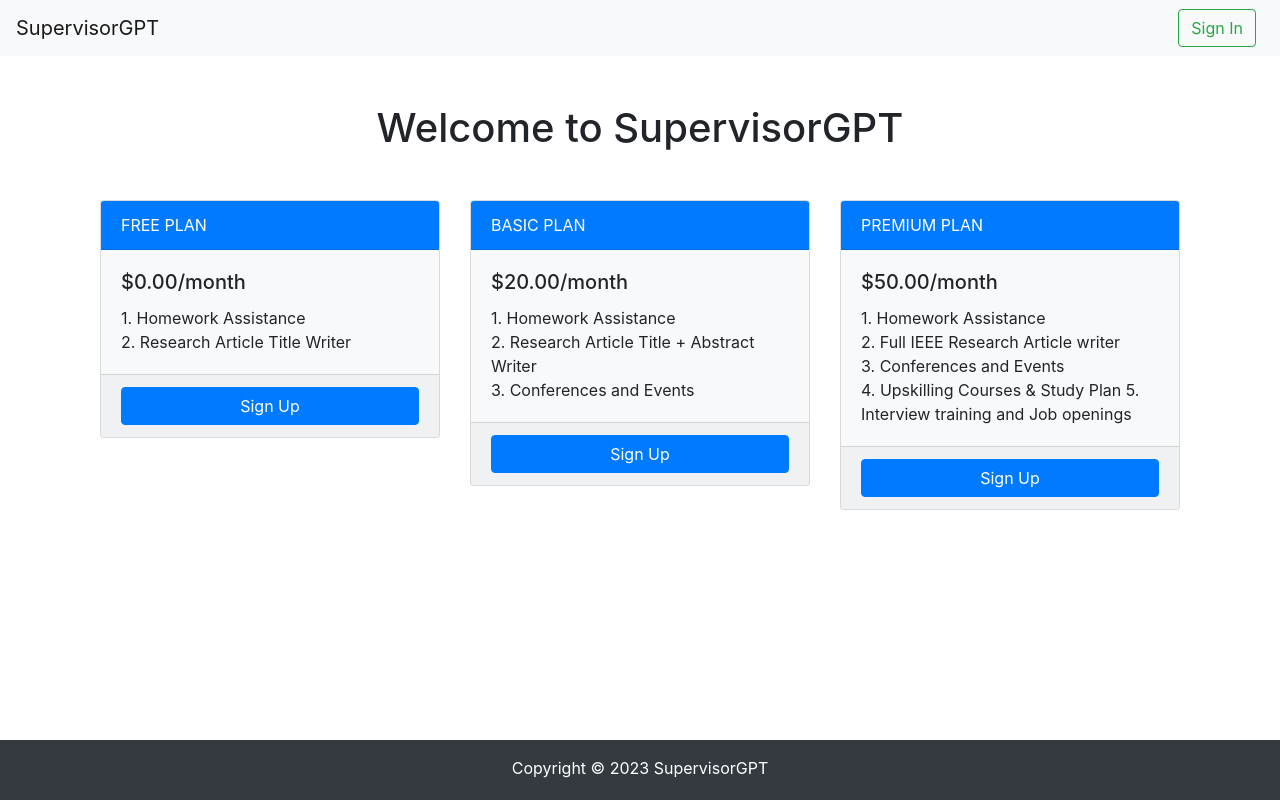
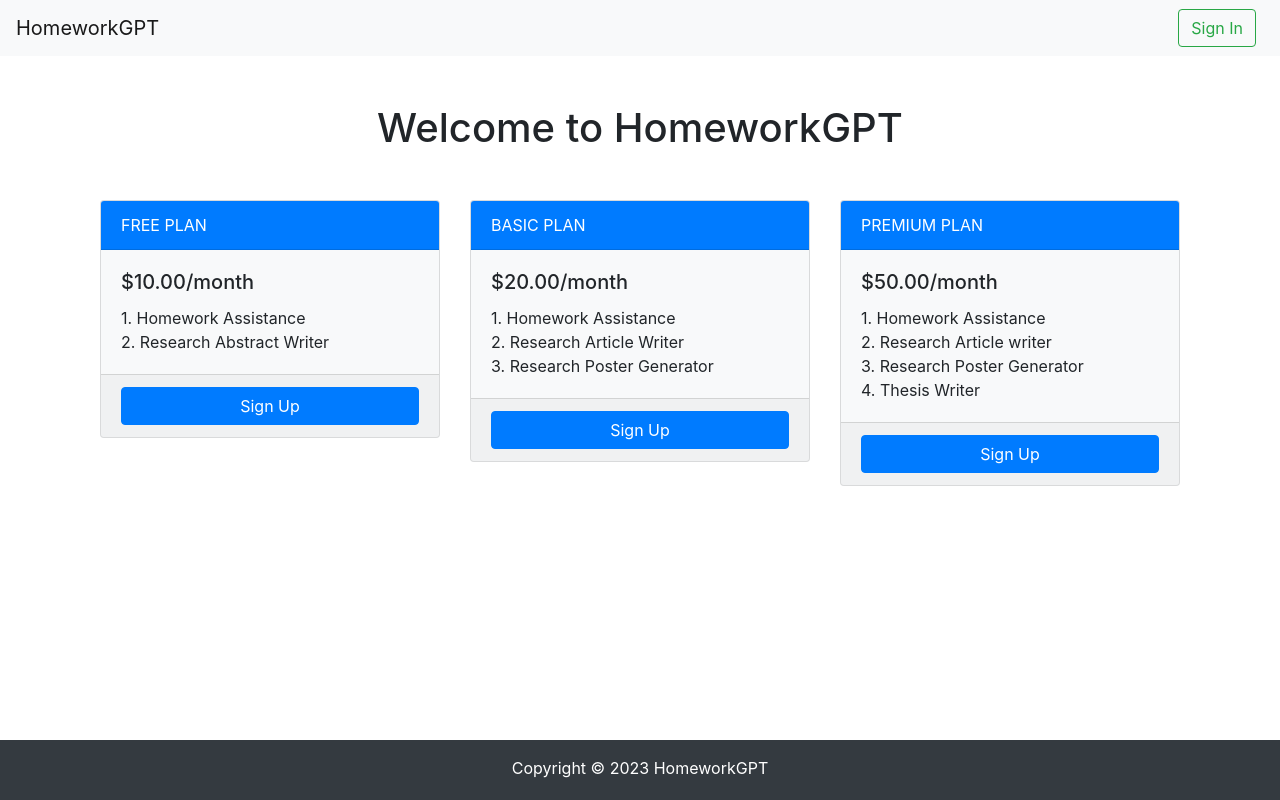
Before and after one commit to kchemorion/supervisorGPT2, a Django app: page /authenticate/ in a window 1280 px wide. Run offline with Django 4.2, Linux system fonts and the light colour scheme; some libraries are stand-ins or nearby versions.

Commit message:
homework assistant

```diff
--- a/supervisorGPT2/authenticate/templates/main_page.html
+++ b/supervisorGPT2/authenticate/templates/main_page.html
@@ -4,11 +4,11 @@
     <meta charset="utf-8">
     <meta name="viewport" content="width=device-width, initial-scale=1, shrink-to-fit=no">
     <link rel="stylesheet" href="https://maxcdn.bootstrapcdn.com/bootstrap/4.0.0/css/bootstrap.min.css" integrity="sha384-Gn5384xqQ1aoWXA+058RXPxPg6fy4IWvTNh0E263XmFcJlSAwiGgFAW/dAiS6JXm" crossorigin="anonymous">
-    <title>SupervisorGPT</title>
+    <title>HomeworkGPT</title>
   </head>
   <body>
     <nav class="navbar navbar-expand-lg navbar-light bg-light">
-      <a class="navbar-brand" href="#">SupervisorGPT</a>
+      <a class="navbar-brand" href="#">HomeworkGPT</a>
       <button class="navbar-toggler" type="button" data-toggle="collapse" data-target="#navbarNav" aria-controls="navbarNav" aria-expanded="false" aria-label="Toggle navigation">
         <span class="navbar-toggler-icon"></span>
       </button>
@@ -19,7 +19,7 @@
       </form>
     </nav>
     <div class="container mt-5">
-      <h1 class="text-center">Welcome to SupervisorGPT</h1>
+      <h1 class="text-center">Welcome to HomeworkGPT</h1>
 
       <div class="container my-5">
         <div class="row">
@@ -27,10 +27,10 @@
             <div class="card bg-light mb-3">
               <div class="card-header bg-primary text-white text-uppercase"><i class="fa fa-home"></i> Free Plan</div>
               <div class="card-body">
-                <h5 class="card-title">$0.00/month</h5>
+                <h5 class="card-title">$10.00/month</h5>
                 <p class="card-text">
                   1. Homework Assistance<br>
-                  2. Research Article Title Writer
+                  2. Research Abstract Writer</b>
                 </p>
               </div>
               <div class="card-footer">
@@ -45,8 +45,8 @@
                 <h5 class="card-title">$20.00/month</h5>
                 <p class="card-text">
                   1. Homework Assistance<br>
-                  2. Research Article Title + Abstract Writer<br>
-                  3. Conferences and Events
+                  2. Research Article Writer<br>
+                  3. Research Poster Generator<br>
                 </p>
               </div>
               <div class="card-footer">
@@ -61,10 +61,9 @@
                 <h5 class="card-title">$50.00/month</h5>
                 <p class="card-text">
                   1. Homework Assistance<br>
-                  2. Full IEEE Research Article writer<br>
-                  3. Conferences and Events<br>
-                  4. Upskilling Courses & Study Plan
-                  5. Interview training and Job openings
+                  2. Research Article writer<br>
+                  3. Research Poster Generator<br>
+                  4. Thesis Writer
                 </p>
               </div>
               <div class="card-footer">
@@ -85,7 +84,7 @@
   background-color: #f5f5f5;
     ">
       <div class="container text-center text-white">
-        <p>Copyright &copy; <script>document.write(new Date().getFullYear());</script> SupervisorGPT </p>
+        <p>Copyright &copy; <script>document.write(new Date().getFullYear());</script> HomeworkGPT </p>
       </div>
     </footer>
 
```
Also changed, not shown: supervisorGPT2/authenticate/templates/home.html (+43 -17 lines).
